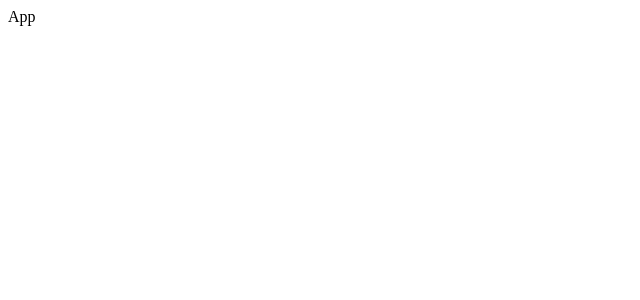
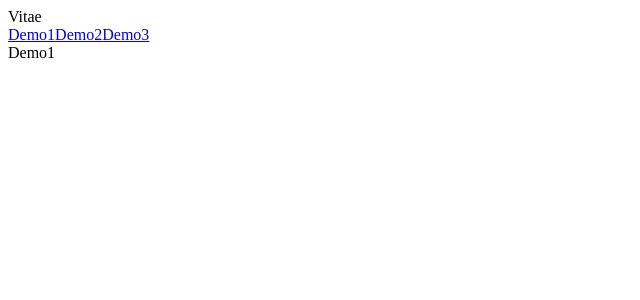
Before and after one commit to shyhhh/myInfo, a React (Vite) app: page /#/demo/1 in a window 1280 px wide. Shown: the top 300 px of the page, without its empty margins (0-640 px from the left). Built offline with nearby package versions, Linux system fonts and the light colour scheme.

Commit message:
init router

```diff
--- a/package.json
+++ b/package.json
@@ -12,7 +12,8 @@
   },
   "dependencies": {
     "react": "^18.2.0",
-    "react-dom": "^18.2.0"
+    "react-dom": "^18.2.0",
+    "react-router-dom": "6.4.2"
   },
   "devDependencies": {
     "@antfu/eslint-config": "0.38.2",
--- a/src/App.tsx
+++ b/src/App.tsx
@@ -1,5 +1,13 @@
+import { Suspense } from 'react'
+import { useRoutes } from 'react-router-dom'
+import { routes } from './routes/router'
+
 export const App: React.FC = () => {
   return (
-    <div>App</div>
+    <>
+      <Suspense fallback=''>
+        <div>{useRoutes(routes)}</div>
+      </Suspense>
+    </>
   )
 }
--- a/src/main.tsx
+++ b/src/main.tsx
@@ -1,12 +1,14 @@
 import React from 'react'
 import ReactDOM from 'react-dom/client'
+import { HashRouter } from 'react-router-dom'
 import { App } from './App'
-
 const div = document.getElementById('root') as HTMLElement
 
 const root = ReactDOM.createRoot(div)
 root.render(
   <React.StrictMode>
-    <App />
+    <HashRouter>
+      <App />
+    </HashRouter>
   </React.StrictMode>
 )
--- /dev/null
+++ b/src/pages/Demo.tsx
@@ -0,0 +1,19 @@
+import { Suspense } from 'react'
+import { Link, Outlet } from 'react-router-dom'
+import Vitae from './Vitae'
+
+const Demo: React.FC = () => {
+  return (
+    <>
+      <Vitae />
+      <Link to={'/demo/1'}>Demo1</Link>
+      <Link to={'/demo/2'}>Demo2</Link>
+      <Link to={'/demo/3'}>Demo3</Link>
+      <Suspense fallback=''>
+        <Outlet />
+      </Suspense>
+    </>
+  )
+}
+
+export default Demo
--- /dev/null
+++ b/src/pages/Demo/Demo1.tsx
@@ -0,0 +1,7 @@
+const Demo1: React.FC = () => {
+  return (
+    <div>Demo1</div>
+  )
+}
+
+export default Demo1
--- /dev/null
+++ b/src/pages/Demo/Demo2.tsx
@@ -0,0 +1,7 @@
+const Demo2: React.FC = () => {
+  return (
+    <div>Demo2</div>
+  )
+}
+
+export default Demo2
--- /dev/null
+++ b/src/pages/Demo/Demo3.tsx
@@ -0,0 +1,7 @@
+const Demo3: React.FC = () => {
+  return (
+    <div>Demo3</div>
+  )
+}
+
+export default Demo3
--- /dev/null
+++ b/src/pages/Home.tsx
@@ -0,0 +1,10 @@
+import Demo from './Demo'
+
+const Home: React.FC = () => {
+  return (
+    <>
+      <Demo />
+    </>
+  )
+}
+export default Home
--- /dev/null
+++ b/src/pages/Vitae.tsx
@@ -0,0 +1,7 @@
+const Vitae: React.FC = () => {
+  return (
+    <div>Vitae</div>
+  )
+}
+
+export default Vitae
--- /dev/null
+++ b/src/routes/router.tsx
@@ -0,0 +1,24 @@
+import { lazy } from 'react'
+import type { RouteObject } from 'react-router-dom'
+import { Navigate } from 'react-router-dom'
+
+const Home = lazy(() => import('../pages/Home'))
+const Demo = lazy(() => import('../pages/Demo'))
+const Demo1 = lazy(() => import('../pages/Demo/Demo1'))
+const Demo2 = lazy(() => import('../pages/Demo/Demo2'))
+const Demo3 = lazy(() => import('../pages/Demo/Demo3'))
+
+export const routes: RouteObject[] = [
+  { path: '/', element: <Navigate to={'/Home'} /> },
+  { path: '/home', element: <Home /> },
+  {
+    path: '/demo',
+    element: <Demo />,
+    children: [
+      { path: '/demo', element: <Navigate to={'/demo/1'} /> },
+      { path: '/demo/1', element: <Demo1 /> },
+      { path: '/demo/2', element: <Demo2 /> },
+      { path: '/demo/3', element: <Demo3 /> },
+    ]
+  }
+]
```
Also changed, not shown: 1 other file (tests, documents, lock files or other folders).
